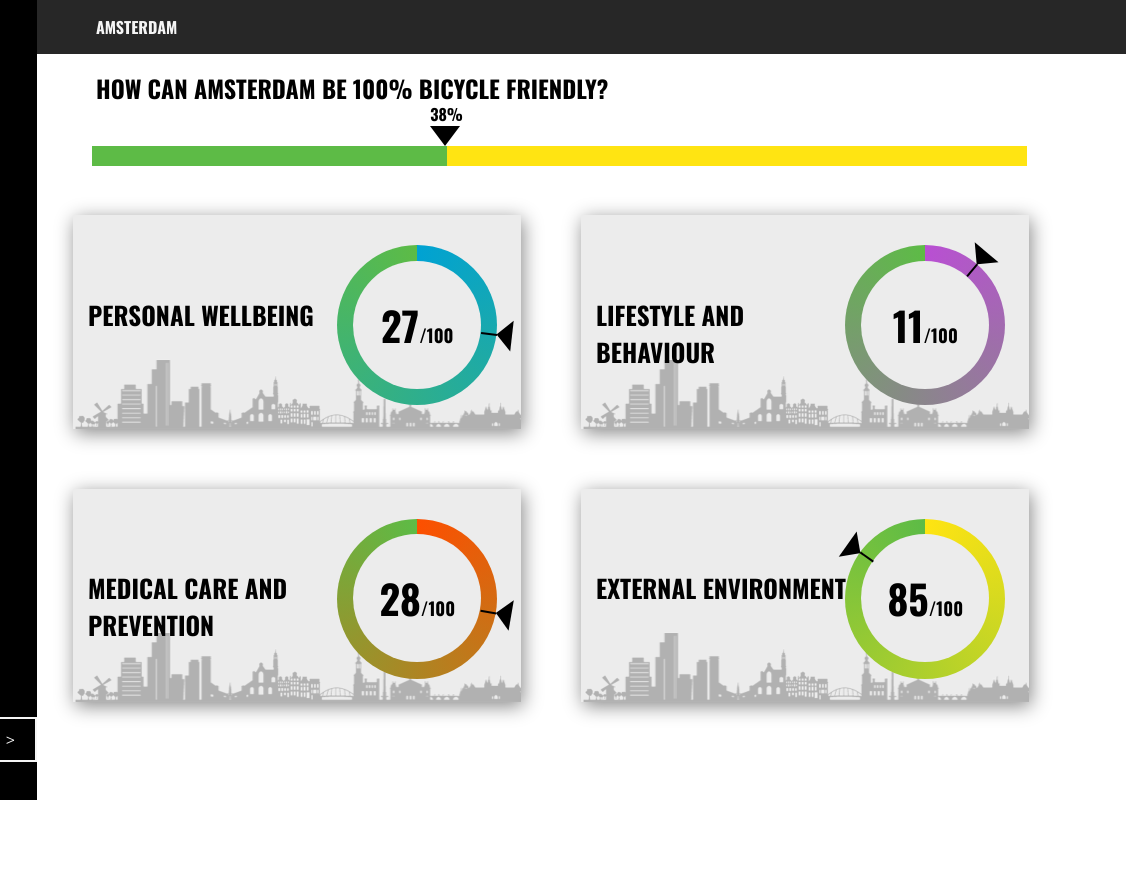
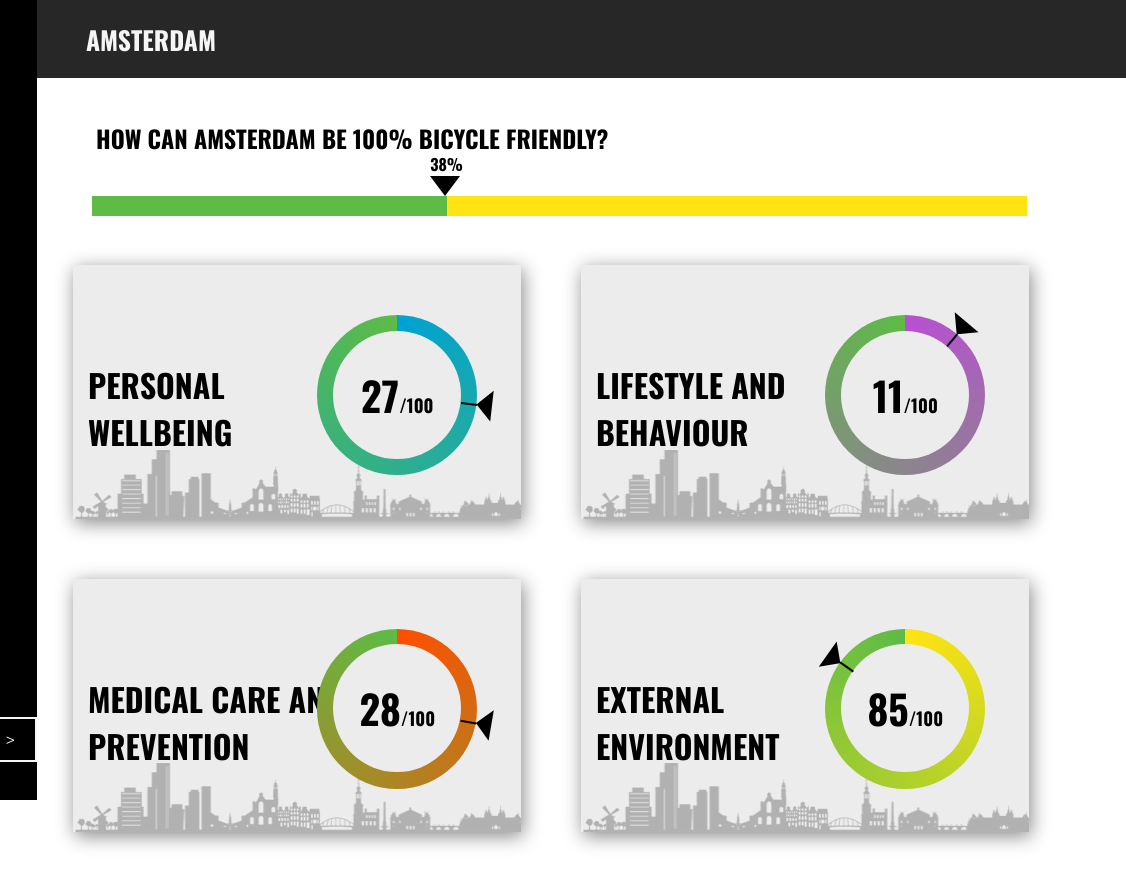
Before and after one commit to 447578/SSS_impact_index_tool, a plain HTML site: page Web/index.html in a window 1280 px wide. Shown: the top 886 px of the page, 154-1280 px from the left. Drawn offline with nearby package versions, Linux system fonts and the light colour scheme; some packages are replaced by stand-ins of ours; a script that the page names is missing.

Commit message:
minor style change

```diff
--- a/Web/style.css
+++ b/Web/style.css
@@ -37,12 +37,13 @@
     display: flex;
     color: whitesmoke;
     font-family: 'Oswald';
-    font-size: 0.5em;
+    font-size: 0.8em;
     position: fixed;
     z-index: 2;
 }
+
 header h1 {
-  margin: 15px 30px;
+  margin: 20px 20px;
 }
 .charts-container {
   width: 100%;
@@ -78,13 +79,13 @@
 }
 
 .square h2 {
-  font-size: 25px;
+  font-size: 2rem;
   text-align: left;
   width: 60%;
   vertical-align: middle;
   text-transform: uppercase;
   font-family: 'Oswald', sans-serif;
-  padding: 60px 0px;
+  padding: 70px 0px;
   margin-left: 15px;
   overflow: hidden;
   color: black;
@@ -99,7 +100,7 @@
   height: 0.8em;
   width: 0.8em;
   float: right;
-  margin: 30px 30px 30px 320px;
+  margin: 50px 50px 50px 320px;
   position: relative;
 
 }
@@ -316,7 +317,7 @@
     width: 90vw;
     font-family: 'Oswald';
     font-size: 1em;
-    padding: 50px 0px 0px 50px;
+    padding: 100px 0px 0px 50px;
     text-align: left;
 }
 
```
Also changed, not shown: 1 other file.
